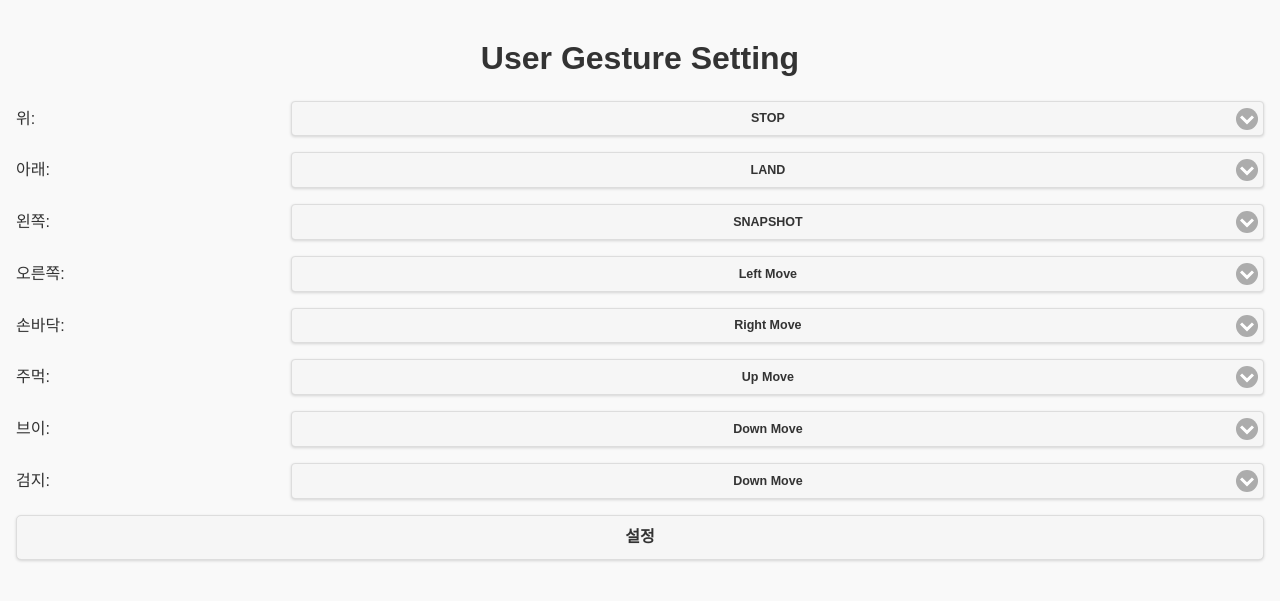
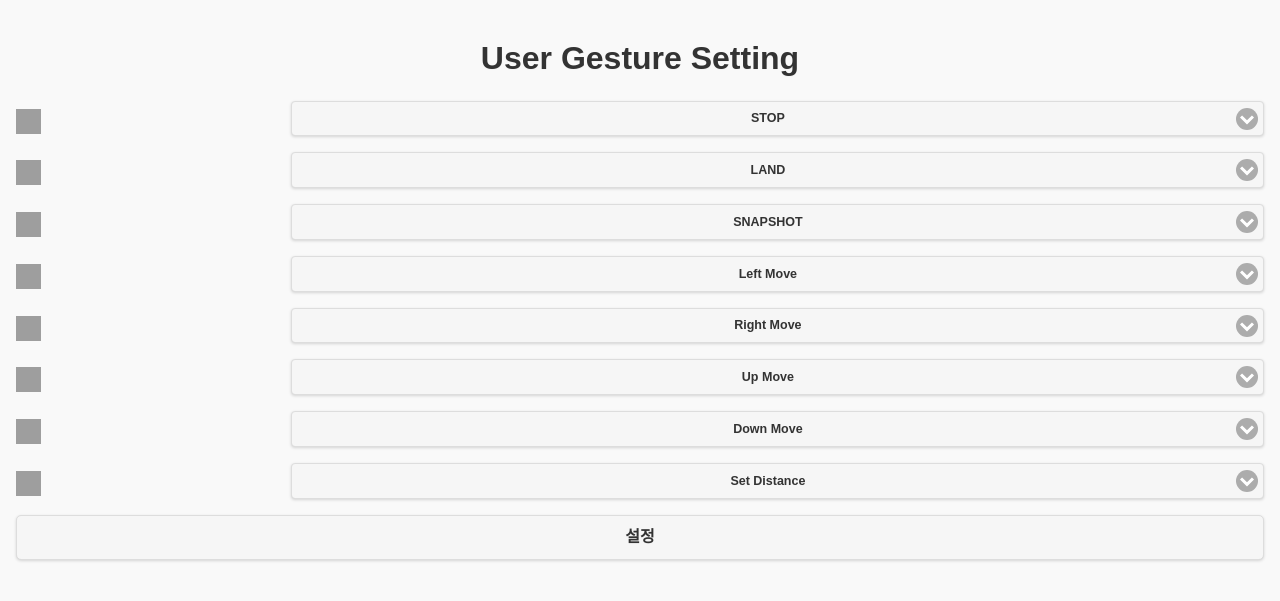
Before and after one commit to 17011607/Capstone_Project, a Python web app: template flask/templates/gesture.html in a window 1280 px wide. Shown: the part 45-646 px from the top of the page. Run offline with Jinja, Linux system fonts and the light colour scheme; the template is opened without the code that fills it, so the values that code supplies are empty; grey boxes are pictures that could not be loaded.

Commit message:
Add files via upload

```diff
--- a/flask/templates/gesture.html
+++ b/flask/templates/gesture.html
@@ -11,6 +11,11 @@
                 position:relative;
                 text-align: center;
             }
+            .thumbnail{
+                width:25px;
+                height:25px;
+            }
+
         </style>
         <script>
             var sendCommand=(command,params={})=>{
@@ -60,8 +65,8 @@
                 </div>
                 <form>
                     <div class="ui-field-contain">
-                        <label for="select-native-0">위:</label>
-                        <select name="select-native-0" id="select-native-0" data-mini="true">
+                        <label for="select-native-0"><img src="../static/img/up.png" class = "thumbnail"></label>
+                        <select name="select-native-0" id="select-native-0"data-mini="true">
                             <option value="0">STOP</option>
                             <option value="1">LAND</option>
                             <option value="2">SNAPSHOT</option>
@@ -75,7 +80,7 @@
                 </form>
                 <form>
                     <div class="ui-field-contain">
-                        <label for="select-native-1">아래:</label>
+                        <label for="select-native-1"><img src="../static/img/down.png" class = "thumbnail"></label>
                         <select name="select-native-1" id="select-native-1" data-mini="true">
                             <option value="0">STOP</option>
                             <option value="1" selected>LAND</option>
@@ -90,7 +95,7 @@
                 </form>
                 <form>
                     <div class="ui-field-contain">
-                        <label for="select-native-2">왼쪽:</label>
+                        <label for="select-native-2"><img src="../static/img/left.png" class = "thumbnail"></label>
                         <select name="select-native-2" id="select-native-2" data-mini="true">
                             <option value="0">STOP</option>
                             <option value="1">LAND</option>
@@ -105,7 +110,7 @@
                 </form>
                 <form>
                     <div class="ui-field-contain">
-                        <label for="select-native-3">오른쪽:</label>
+                        <label for="select-native-3"><img src="../static/img/right.png" class = "thumbnail"></label>
                         <select name="select-native-3" id="select-native-3" data-mini="true">
                             <option value="0">STOP</option>
                             <option value="1">LAND</option>
@@ -120,7 +125,7 @@
                 </form>
                 <form>
                     <div class="ui-field-contain">
-                        <label for="select-native-4">손바닥:</label>
+                        <label for="select-native-4"><img src="../static/img/open.png" class = "thumbnail"></label>
                         <select name="select-native-4" id="select-native-4" data-mini="true">
                             <option value="0">STOP</option>
                             <option value="1">LAND</option>
@@ -135,7 +140,7 @@
                 </form>
                 <form>
                     <div class="ui-field-contain">
-                        <label for="select-native-5">주먹:</label>
+                        <label for="select-native-5"><img src="../static/img/punch.png" class = "thumbnail"></label>
                         <select name="select-native-5" id="select-native-5" data-mini="true">
                             <option value="0">STOP</option>
                             <option value="1">LAND</option>
@@ -150,7 +155,7 @@
                 </form>
                 <form>
                     <div class="ui-field-contain">
-                        <label for="select-native-6">브이:</label>
+                        <label for="select-native-6"><img src="../static/img/V.png" class = "thumbnail"></label>
                         <select name="select-native-6" id="select-native-6" data-mini="true">
                             <option value="0">STOP</option>
                             <option value="1">LAND</option>
@@ -163,7 +168,7 @@
                         </select>
                     </div>
                     <div class="ui-field-contain">
-                        <label for="select-native-7">검지:</label>
+                        <label for="select-native-7"><img src="../static/img/index_finger.png" class = "thumbnail"></label>
                         <select name="select-native-7" id="select-native-6" data-mini="true">
                             <option value="0">STOP</option>
                             <option value="1">LAND</option>
@@ -171,8 +176,8 @@
                             <option value="3">Left Move</option>
                             <option value="4">Right Move</option>
                             <option value="5">Up Move</option>
-                            <option value="6" selected>Down Move</option>
-                            <option value="7">Set Distance</option>
+                            <option value="6" >Down Move</option>
+                            <option value="7" selected>Set Distance</option>
                         </select>
                     </div>
                 </form>
```
